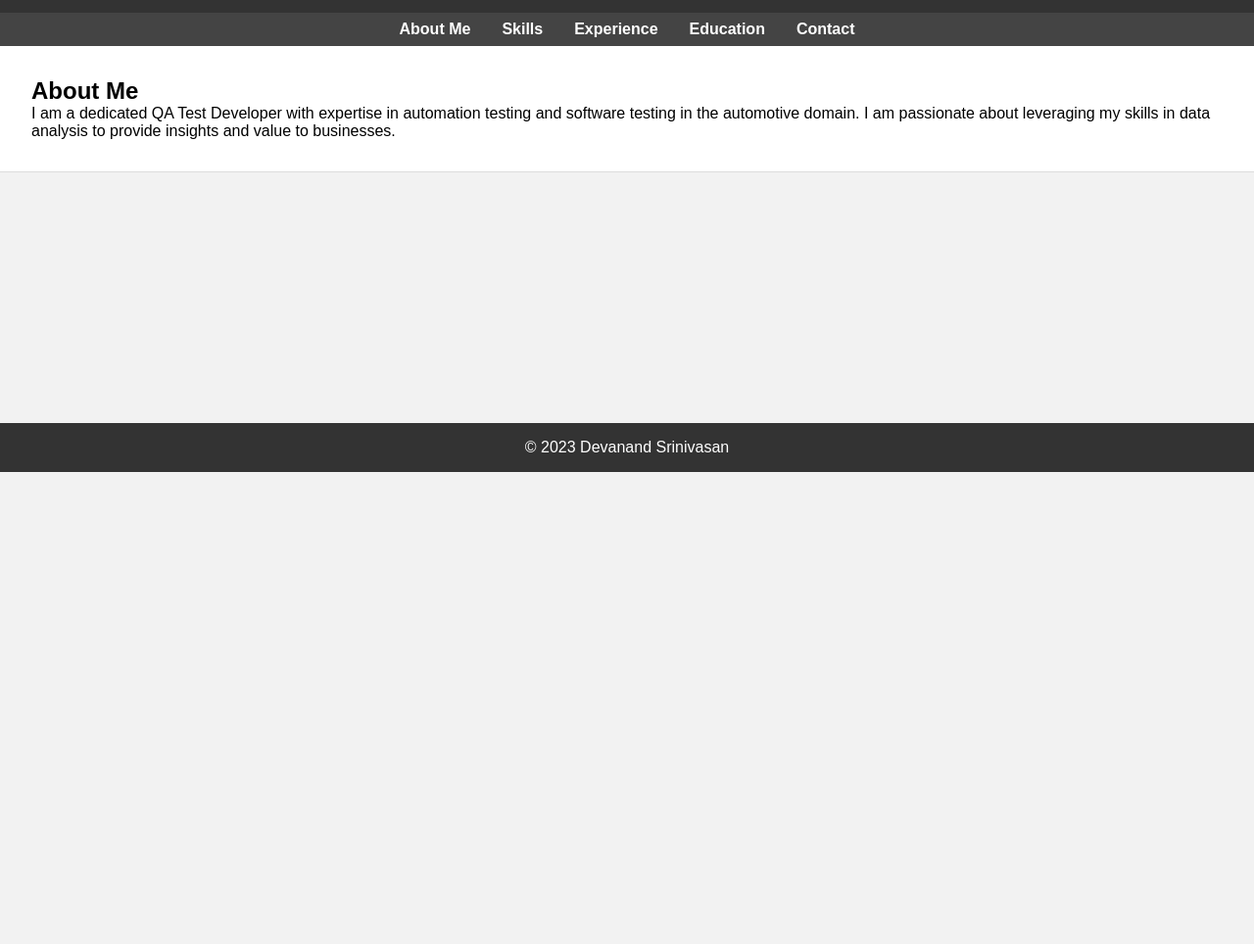
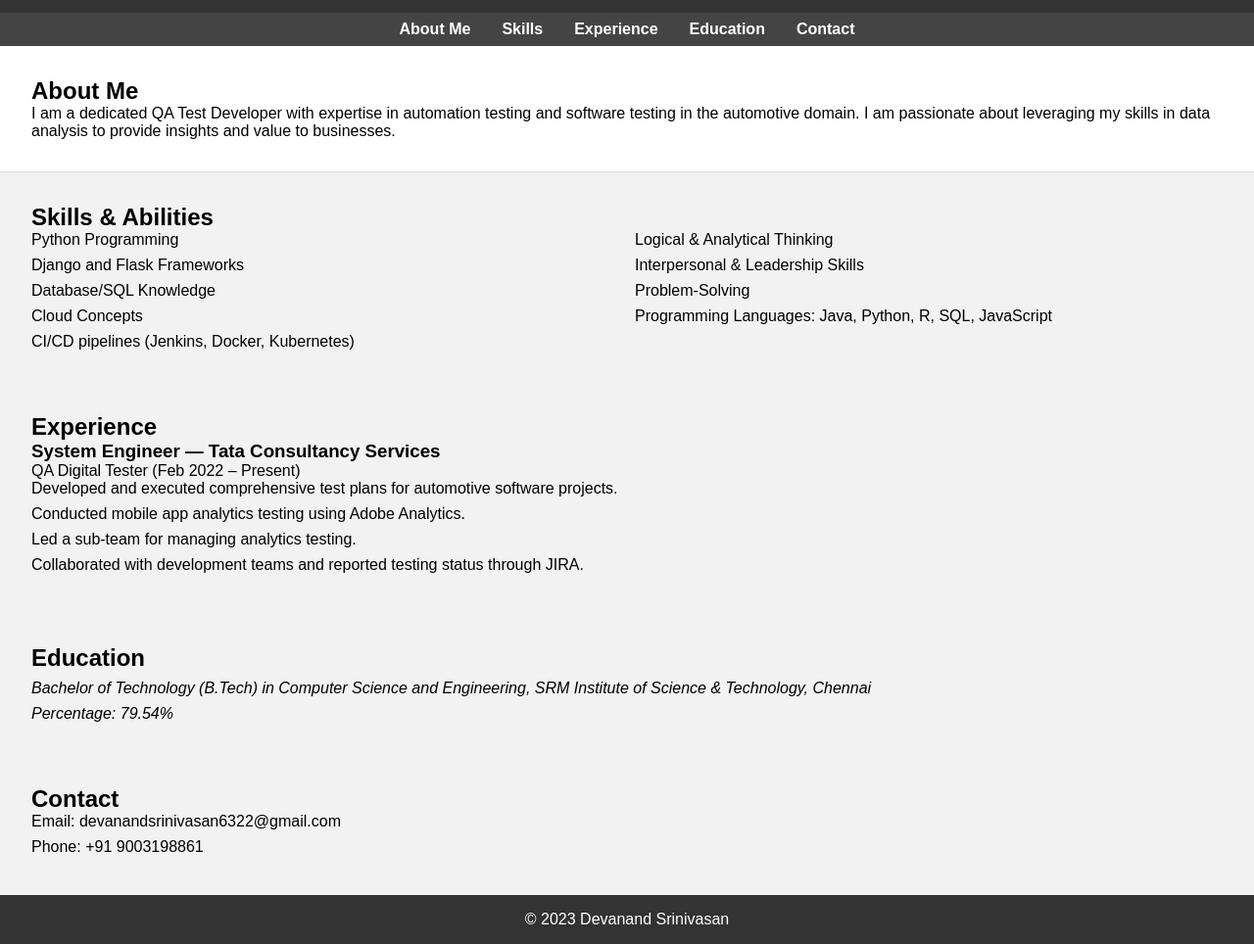
Before and after one commit to Devanand007/devanandsrinivasan.github.io, a plain HTML site: page index.html in a window 1280 px wide. Shown: the part 74-1038 px from the top of the page at 98% size. Before the commit the page ends 800 px from the top, so only its background shows below. Drawn offline with Linux system fonts and the light colour scheme.

Commit message:
Update index.html

```diff
--- a/index.html
+++ b/index.html
@@ -25,16 +25,39 @@
         <p>I am a dedicated QA Test Developer with expertise in automation testing and software testing in the automotive domain. I am passionate about leveraging my skills in data analysis to provide insights and value to businesses.</p>
     </section>
     <section id="skills">
-        <!-- Skills content here -->
+        <h2>Skills & Abilities</h2>
+        <ul>
+            <li>Python Programming</li>
+            <li>Django and Flask Frameworks</li>
+            <li>Database/SQL Knowledge</li>
+            <li>Cloud Concepts</li>
+            <li>CI/CD pipelines (Jenkins, Docker, Kubernetes)</li>
+            <li>Logical & Analytical Thinking</li>
+            <li>Interpersonal & Leadership Skills</li>
+            <li>Problem-Solving</li>
+            <li>Programming Languages: Java, Python, R, SQL, JavaScript</li>
+        </ul>
     </section>
     <section id="experience">
-        <!-- Experience content here -->
+        <h2>Experience</h2>
+        <h3>System Engineer — Tata Consultancy Services</h3>
+        <p>QA Digital Tester (Feb 2022 – Present)</p>
+        <ul>
+            <li>Developed and executed comprehensive test plans for automotive software projects.</li>
+            <li>Conducted mobile app analytics testing using Adobe Analytics.</li>
+            <li>Led a sub-team for managing analytics testing.</li>
+            <li>Collaborated with development teams and reported testing status through JIRA.</li>
+        </ul>
     </section>
     <section id="education">
-        <!-- Education content here -->
+        <h2>Education</h2>
+        <p>Bachelor of Technology (B.Tech) in Computer Science and Engineering, SRM Institute of Science & Technology, Chennai</p>
+        <p>Percentage: 79.54%</p>
     </section>
     <section id="contact">
-        <!-- Contact content here -->
+        <h2>Contact</h2>
+        <p>Email: devanandsrinivasan6322@gmail.com</p>
+        <p>Phone: +91 9003198861</p>
     </section>
     <footer>
         <p>&copy; 2023 Devanand Srinivasan</p>
```
